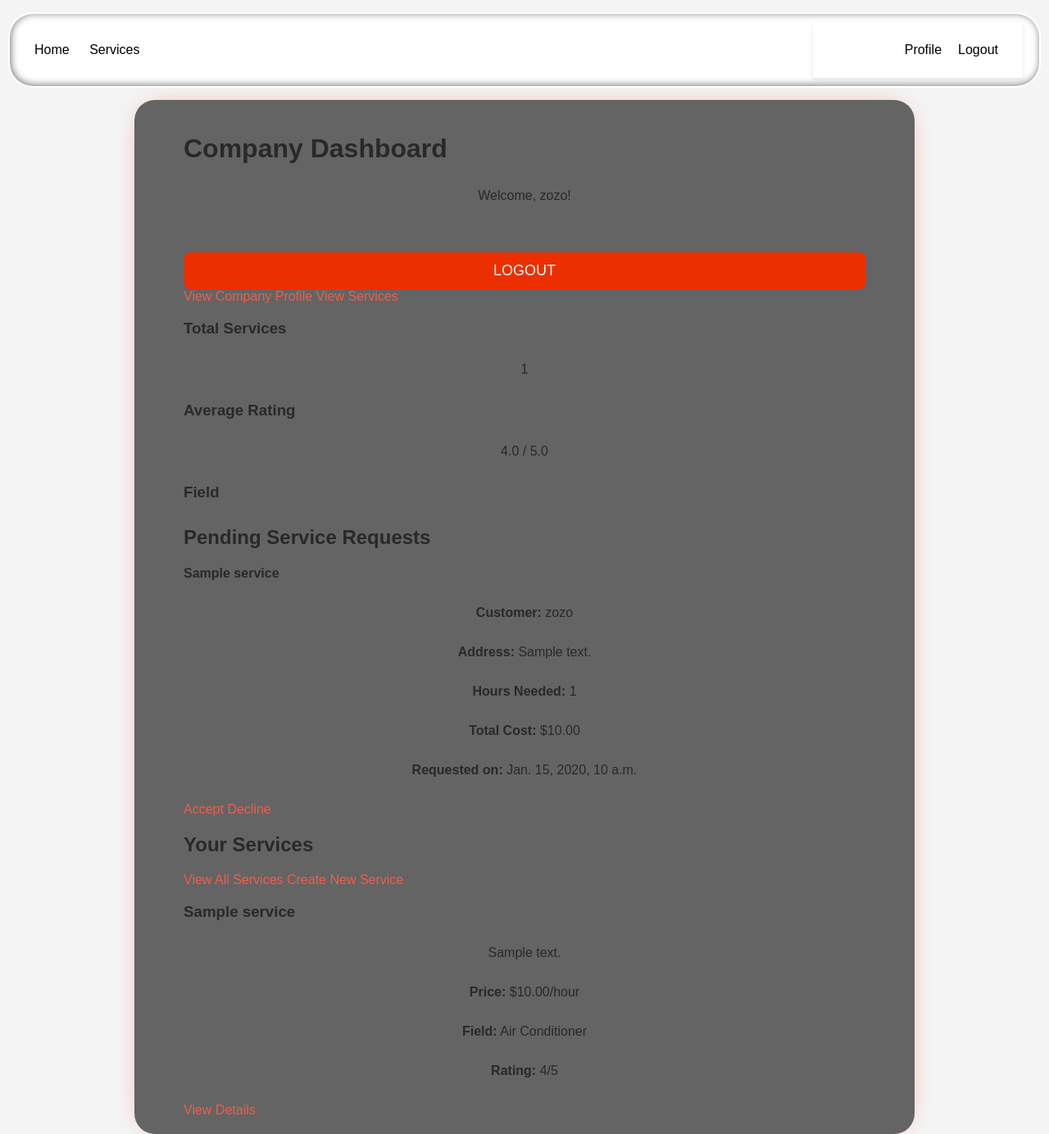
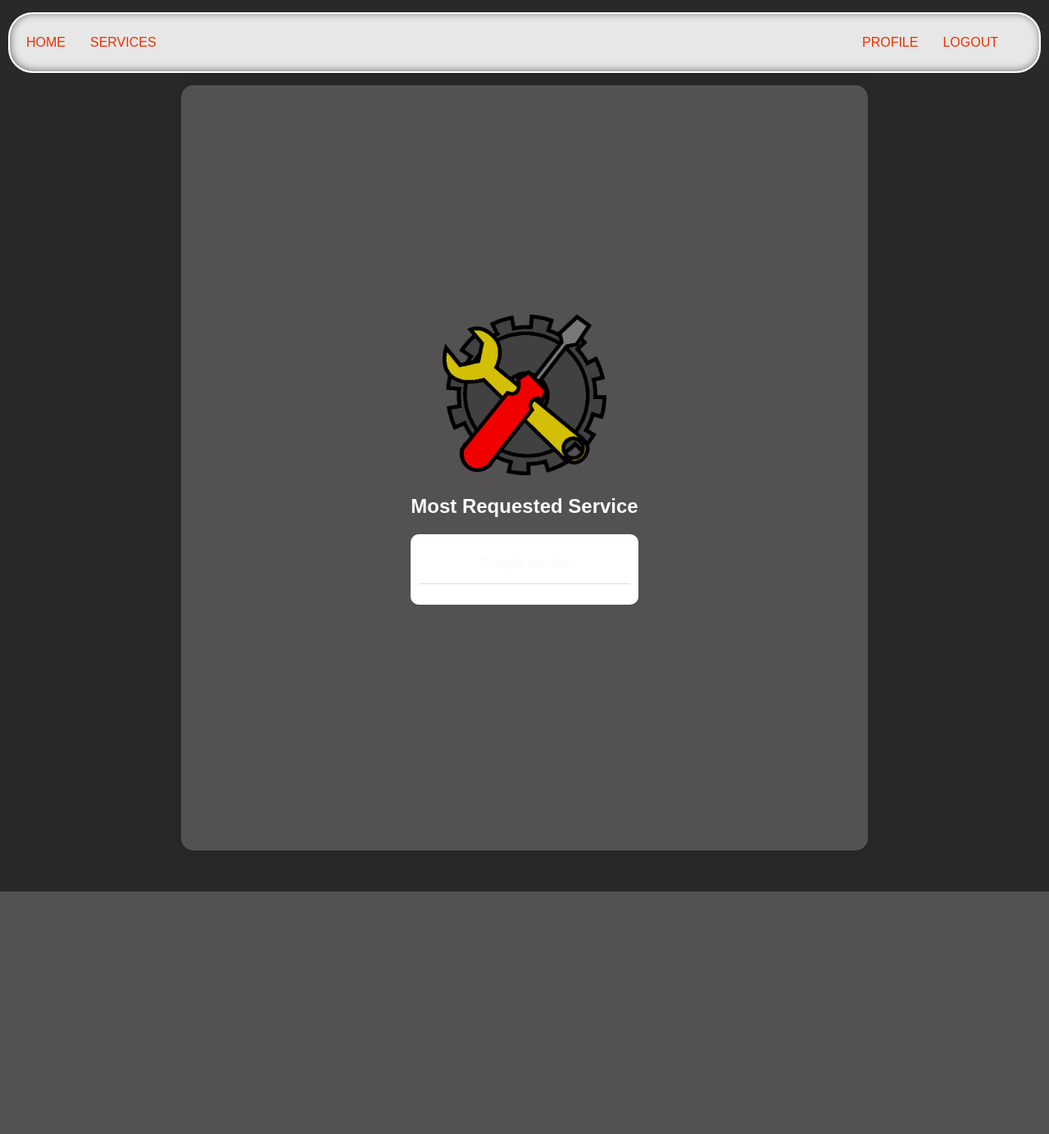
Before and after one commit to Rabinnnn/netfix, a Django app: page /company/dashboard/ in a window 1280 px wide. Shown: the whole page at 82% size. After the commit the page ends 1088 px from the top, so only its background shows below. Run offline with Django 3.2, Linux system fonts and the light colour scheme; a user stored in the database is signed in; data comes from the database, SQL or seed files in the repository; tables that the repository leaves empty hold one stand-in row (values such as "Sample post").

Commit message:
feat: implement the dashboard frontend structure that includes most requested servics

```diff
--- a/company/templates/company/company_dashboard.html
+++ b/company/templates/company/company_dashboard.html
@@ -1,154 +1,171 @@
-{% extends 'main/base.html' %}
+<!DOCTYPE html>
+<html lang="en">
+<head>
+    <meta charset="UTF-8" />
+    <meta http-equiv="X-UA-Compatible" content="IE=edge" />
+    <meta name="viewport" content="width=device-width, initial-scale=1.0" />
+    <title>Home - NetFix</title>
 
+    <!-- Load the static files in Django templates -->
+    {% load static %}
+
+    <!-- Internal CSS -->
     <style>
+        /* Global Styles */
         body {
-        background-color: #f4f4f9;
-        font-family: 'Arial', sans-serif;
+            background: #292929;
+            font-family: 'Lexend Exa', sans-serif;
+            padding: 0;
             margin: 0;
-        color: #333;
+            color: #f9f8fd;
         }
 
-    .container {
-        padding: 20px;
-        max-width: 1200px;
-        margin: auto;
+        a {
+            color: #ee5e4b;
+            text-decoration: none;
         }
 
-    .dashboard-header {
-        background: #ec2f00;
-        color: white;
-        padding: 20px;
-        border-radius: 10px;
-        margin-bottom: 20px;
+        a:hover {
+            color: #e02a21;
+            text-shadow: 0px 0px 2px #a1a1a1;
+        }
+
+        /* Navbar */
+        .navbar {
+            position: sticky;
+            top: 15px;
+            box-shadow: inset 1px -1px 10px rgb(116, 116, 116);
+            border: 2px solid white;
+            border-radius: 30px;
+            background-color: #e7e7e7;
+            width: 95%;
+            margin: 0 auto;
+            margin-bottom: 30px;
             display: flex;
             justify-content: space-between;
-        align-items: center;
+            padding: 10px 20px;
         }
 
-    .dashboard-header h1 {
-        margin: 0;
-        font-size: 24px;
+        .navbar-left ul, .navbar-right ul {
+            list-style-type: none;
+            padding: 0;
+            display: flex;
         }
 
-    .btn {
-        padding: 10px 20px;
-        border: none;
-        border-radius: 5px;
-        cursor: pointer;
-        transition: background-color 0.3s;
+        .navbar-left ul li, .navbar-right ul li {
+            margin-right: 30px;
         }
 
-    .btn-danger {
-        background-color: #ff4d4d;
-        color: white;
+        .navbar-left a, .navbar-right a {
+            color: #ec2f00;
+            text-transform: uppercase;
         }
 
-    .btn-danger:hover {
-        background-color: #e60000;
+        .navbar-left a:hover, .navbar-right a:hover {
+            color: #f9f8fd;
         }
 
-    .dashboard-stats {
-        display: flex;
-        justify-content: space-between;
-        margin-bottom: 20px;
+        /* Main Content */
+        .main-content {
+            text-align: center;
+            margin-top: 30px;
         }
 
-    .stat-card {
-        background: white;
-        padding: 15px;
-        border-radius: 10px;
-        box-shadow: 0 2px 5px rgba(0,0,0,0.1);
-        flex: 1;
-        margin: 0 10px;
+        /* Logo Card */
+        .logo-card {
+            background: #535151;
+            display: inline-block;
+            padding: 280px;
+            margin-bottom: 50px;
+            border-radius: 15px;
+            box-shadow: 0px 0px 15px 3px rgba(0, 0, 0, 0.1);
         }
 
-    .request-card {
-        background: #fff;
-        border: 1px solid #ddd;
-        border-radius: 8px;
-        padding: 15px;
-        margin-bottom: 15px;
-        transition: box-shadow 0.3s;
+        .home-logo {
+            width: 200px;
+            height: auto;
         }
 
-    .request-card:hover {
-        box-shadow: 0 4px 10px rgba(0,0,0,0.2);
+        /* Service Box */
+        .service-box {
+            background-color: #646464;
+            padding: 20px;
+            margin: 0 auto;
+            width: 65%;
+            border-radius: 10px;
+            box-shadow: 0px 0px 35px -20px #ec2f00;
+        }
+
+        .service-box .box-title {
+            font-size: 2em;
+            font-weight: bold;
+            margin-bottom: 20px;
+            color: #ec2f00;
+        }
+
+        .service-list {
+            list-style-type: none;
+            padding: 0;
+        }
+
+        .service-item {
+            padding: 10px;
+            margin-bottom: 20px;
+            background-color: #ffffff;
+            border-radius: 10px;
+        }
+
+        .service-divider {
+            border: 0;
+            height: 1px;
+            background-color: #ddd;
+            margin: 15px 0;
         }
     </style>
+</head>
+<body>
 
-{% block content %}
-<div class="container">
-    <div class="dashboard-header">
-        <h1>Company Dashboard</h1>
-        <p>Welcome, {{ company.user.username }}!</p>
-        <form method="POST" action="{% url 'users:logout' %}" style="display:inline;">
-            {% csrf_token %}
-            <button type="submit" class="btn btn-danger">Logout</button>
-        </form>
+    <!-- Navigation bar -->
+    <nav class="navbar">
+        <div class="navbar-left">
+            <ul>
+                <li><a href="{% url 'main:home' %}">Home</a></li>
+                <li><a href="/services">Services</a></li>
+            </ul>
         </div>
+        <div class="navbar-right">
+            <ul>
+                <li><a href="{% url 'company:company_profile' %}">Profile</a></li>
+                <li><a href="{% url 'users:logout' %}">Logout</a></li>
+                <!-- Add more links as needed -->
 
-    <div class="dashboard-actions">
-        <a href="{% url 'company:company_profile' %}" class="btn btn-primary">View Company Profile</a>
-        <a href="{% url 'company:service_list' %}" class="btn btn-primary">View Services</a>
+            </ul>
         </div>
+    </nav>
 
-    <div class="dashboard-stats">
-        <div class="stat-card">
-            <h3>Total Services</h3>
-            <p>{{ total_services }}</p>
+    <!-- Main content with centered card for logo -->
+    <div class="main-content">
+        <!-- Logo Card -->
+        <div class="logo-card">
+            <img class="home-logo" src="{% static 'css/logo.png' %}" alt="logo">
+
+        <!-- Most Requested Service Section -->
+            <h2 class="box-title">Most Requested Service</h2>
+            <div class="service-list">
+                {% if services %}
+                    {% for service in services %}
+                        <div class="service-item">
+                            <p>{{ service.name }}</p>
+                            <hr class="service-divider">
                         </div>
-        <div class="stat-card">
-            <h3>Average Rating</h3>
-            <p>{{ avg_rating|floatformat:1 }} / 5.0</p>
-        </div>
-        <div class="stat-card">
-            <h3>Field</h3>
-            <p>{{ company.field }}</p>
+                    {% endfor %}
+                {% else %}
+                    <p>No services available yet.</p>
+                {% endif %}
             </div>
         </div>
 
-    <div class="dashboard-section">
-        <h2>Pending Service Requests</h2>
-        <div class="service-requests">
-            {% for request in pending_requests %}
-            <div class="request-card">
-                <h4>{{ request.service.name }}</h4>
-                <p><strong>Customer:</strong> {{ request.customer.user.username }}</p>
-                <p><strong>Address:</strong> {{ request.address }}</p>
-                <p><strong>Hours Needed:</strong> {{ request.hours_needed }}</p>
-                <p><strong>Total Cost:</strong> ${{ request.total_cost }}</p>
-                <p><strong>Requested on:</strong> {{ request.request_date }}</p>
-                <div class="request-actions">
-                    <a href="#" class="btn btn-success">Accept</a>
-                    <a href="#" class="btn btn-danger">Decline</a>
-                </div>
-            </div>
-            {% empty %}
-            <p>No pending requests.</p>
-            {% endfor %}
-        </div>
     </div>
 
-    <div class="dashboard-section">
-        <h2>Your Services</h2>
-        <div class="actions">
-            <a href="{% url 'company:service_list' %}" class="btn btn-primary">View All Services</a>
-            <a href="{% url 'services:create_service' %}" class="btn btn-success">Create New Service</a>
-        </div>
-        <div class="services-grid">
-            {% for service in services|slice:":3" %}
-            <div class="service-card">
-                <h3>{{ service.name }}</h3>
-                <p>{{ service.description|truncatewords:20 }}</p>
-                <p><strong>Price:</strong> ${{ service.price_hour }}/hour</p>
-                <p><strong>Field:</strong> {{ service.field }}</p>
-                <p><strong>Rating:</strong> {{ service.rating }}/5</p>
-                <a href="{% url 'services:service_detail' id=service.id %}" class="btn btn-info">View Details</a>
-            </div>
-            {% empty %}
-            <p>No services created yet.</p>
-            {% endfor %}
-        </div>
-    </div>
-</div>
-{% endblock %}
+</body>
+</html>
```
Lines whose indentation alone changed are shown as unchanged.
